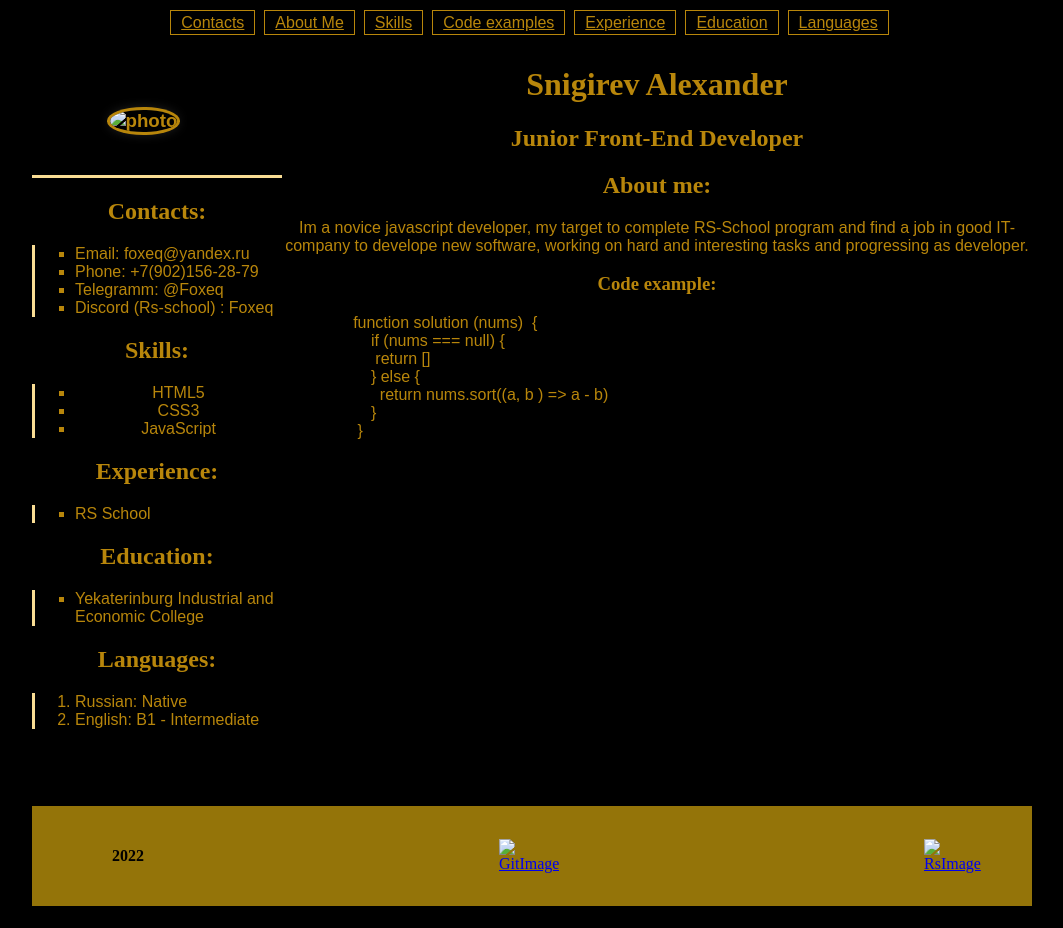
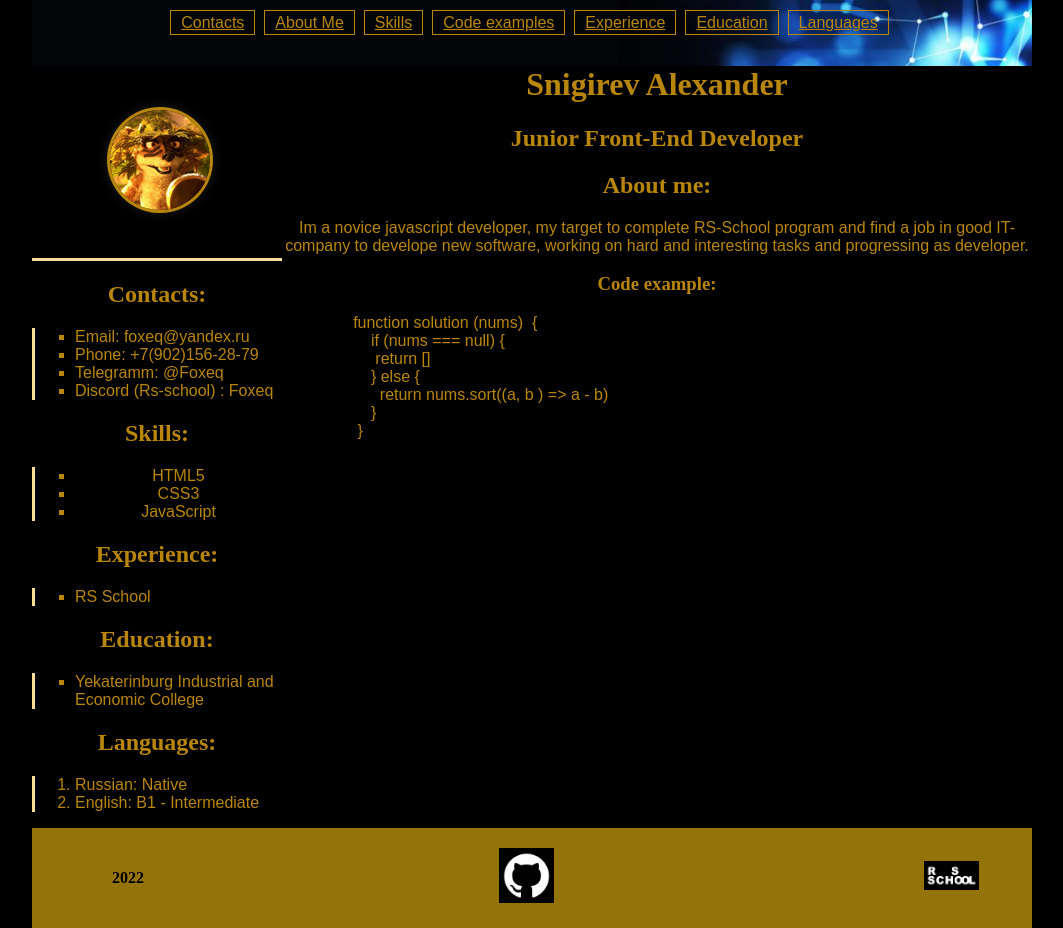
Before and after one commit to Foxeq/rsschool-cv, a plain HTML site: page index.html in a window 1280 px wide. Shown: the whole page, without its empty margins (108-1171 px from the left). Before the commit the page ends 906 px from the top, so only its background shows below. Drawn offline with Linux system fonts and the light colour scheme; the site is published under a folder, as on GitHub Pages, so addresses that start at the root find nothing.

Commit message:
fix: againandagain

```diff
--- a/index.html
+++ b/index.html
@@ -25,7 +25,7 @@
     <aside class="aside">
         <div>
             <section class="section">
-                <h3><img src="/img/photo.jpg" alt="photo" class="photo"></h3>
+                <h3><img src="img/photo.jpg" alt="photo" class="photo"></h3>
             </section>
             <h2 class="aside-form">Contacts:</h2>
         </div>
@@ -102,12 +102,12 @@
         </div>
         <div class="div7">
             <a target="_blank" href="https://github.com/Foxeq">
-                <img src="/img/git.png" alt="GitImage" class="Git">
+                <img src="img/git.png" alt="GitImage" class="Git">
             </a>
         </div>
         <div class="div8">
             <a target="_blank" href="https://rs.school/js-stage0/">
-                <img src="/img/rs.png" alt="RsImage" class="Rs">
+                <img src="img/rs.png" alt="RsImage" class="Rs">
             </a>
         </div>
     </footer>
--- a/style.css
+++ b/style.css
@@ -19,7 +19,7 @@
 }
 .header {
   background-size:cover;
-  background-image: url('/img/header.jpg');
+  background-image: url('img/header.jpg');
 }
 .photo {
   border-radius: 50%;
```
